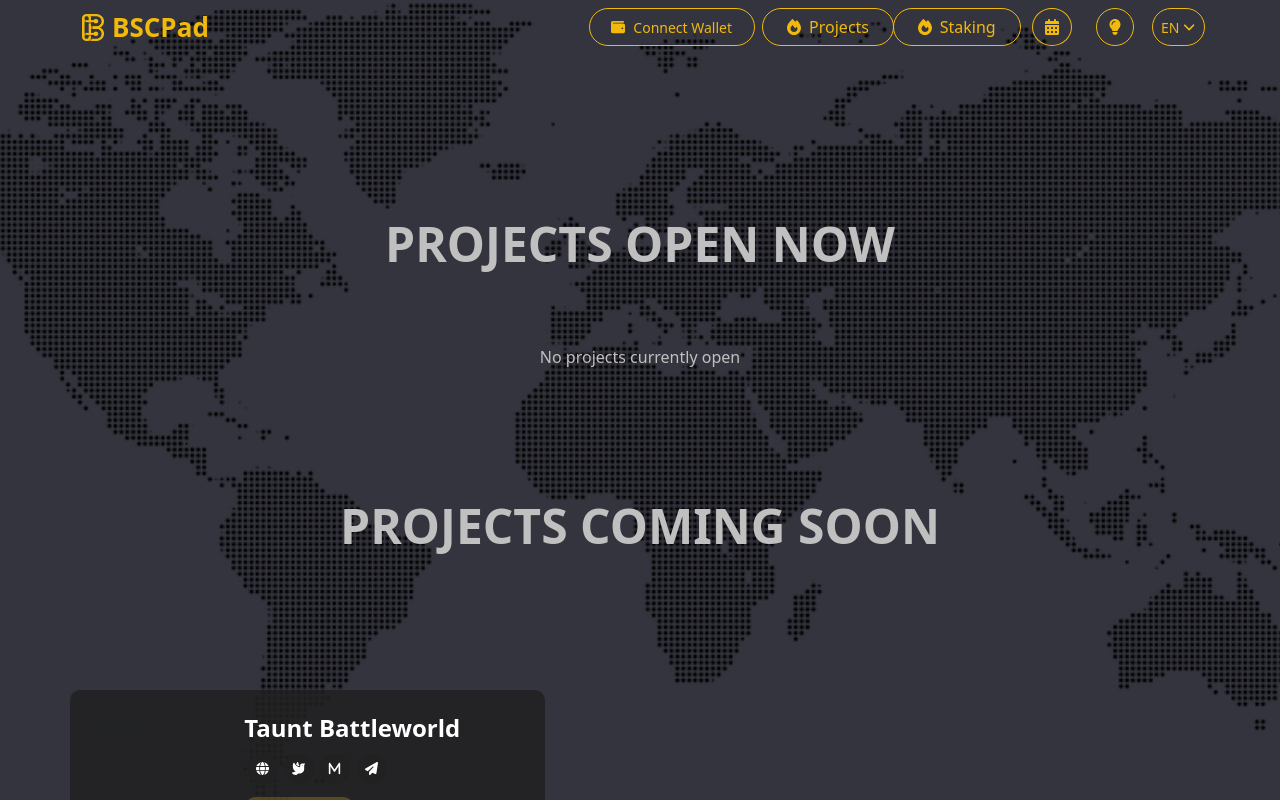
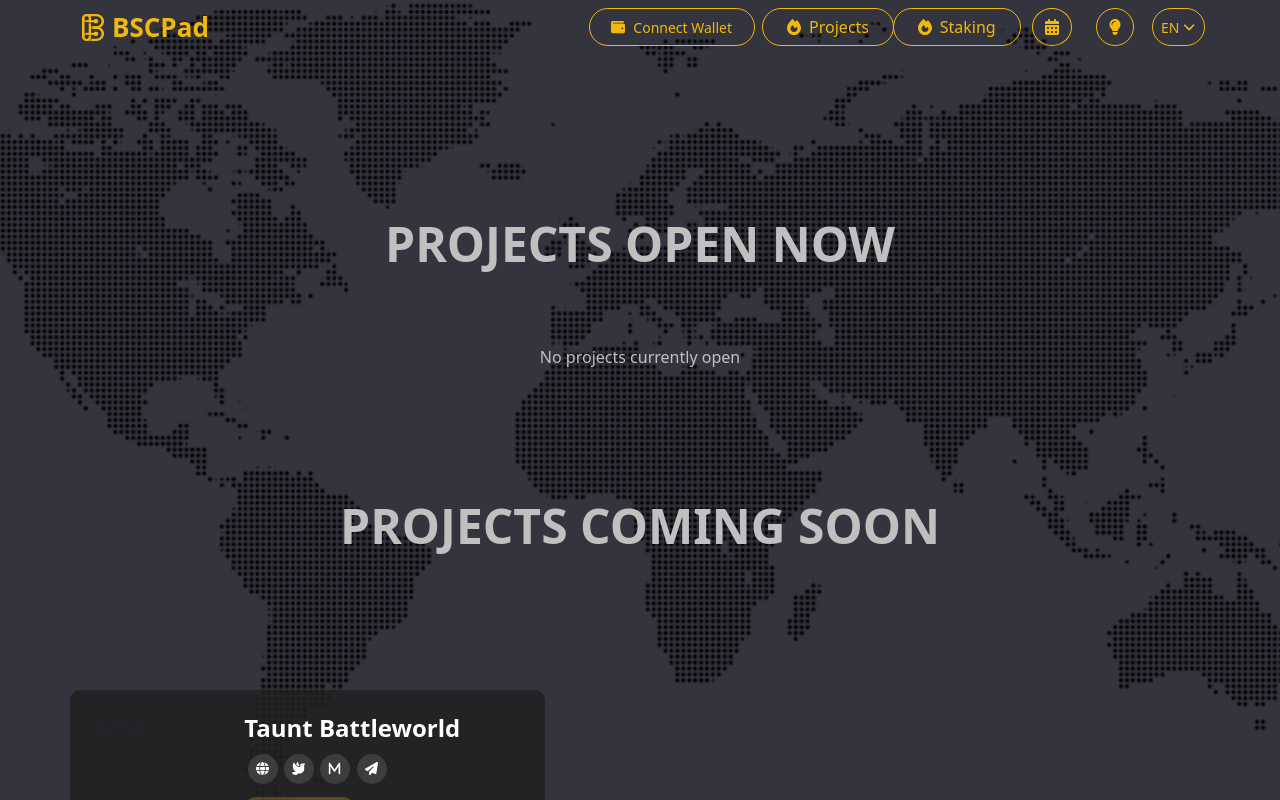
Before and after one commit to FxIvan/clone-project, a Next.js app: page /projects in a window 1280 px wide. Shown: the top 800 px of the page. Built offline with nearby package versions, Linux system fonts and the light colour scheme.

Commit message:
cambiando color de fondo de las redes de la card

```diff
--- a/component/app/projectComingSoon/styles.module.css
+++ b/component/app/projectComingSoon/styles.module.css
@@ -21,8 +21,8 @@
   padding: 0.5rem;
   margin: 0.2rem;
   border-radius: 50%;
-  background-color: #212121;
-  border-color: #212121;
+  background-color: #3d3d3d;
+  border-color: #3d3d3d;
   color: white;
 }
 
```
